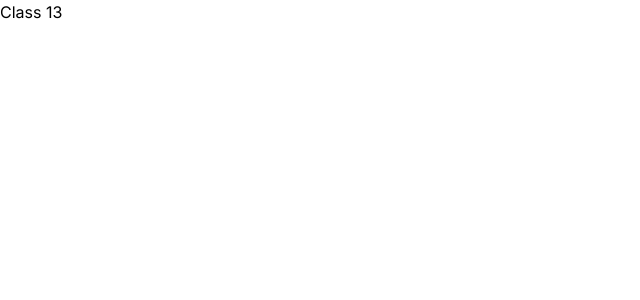
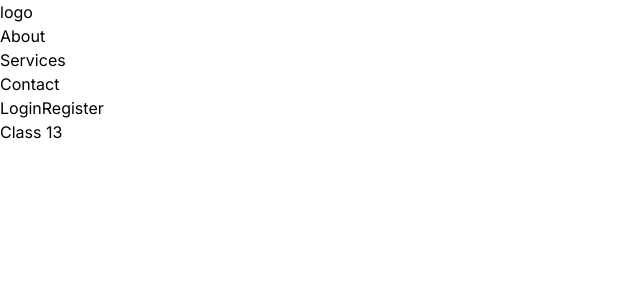
Before and after one commit to mnasirkhan97/GIAIC_Class_work_Q2, a Next.js app in the folder Class_13/07_nextjs/: page / in a window 1280 px wide. Shown: the top 300 px of the page, without its empty margins (0-640 px from the left). Built offline with nearby package versions, Linux system fonts and the light colour scheme.

Commit message:
import navbar in layout

```diff
--- a/Class_13/07_nextjs/src/app/layout.tsx
+++ b/Class_13/07_nextjs/src/app/layout.tsx
@@ -1,6 +1,7 @@
 import type { Metadata } from "next";
 import { Inter } from "next/font/google";
 import "./globals.css";
+import Navbar from "@/components/Navbar";
 
 const inter = Inter({ subsets: ["latin"] });
 
@@ -16,7 +17,10 @@
 }>) {
   return (
     <html lang="en">
-      <body className={inter.className}>{children}</body>
+      <body className={inter.className}>
+        <Navbar />
+        {children}
+      </body>
     </html>
   );
 }
```
